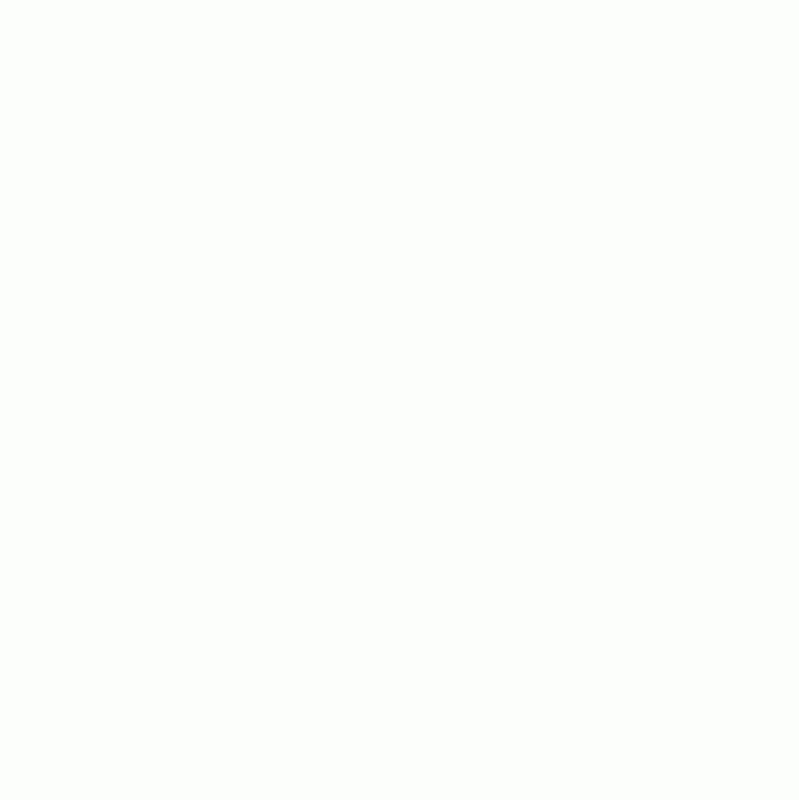
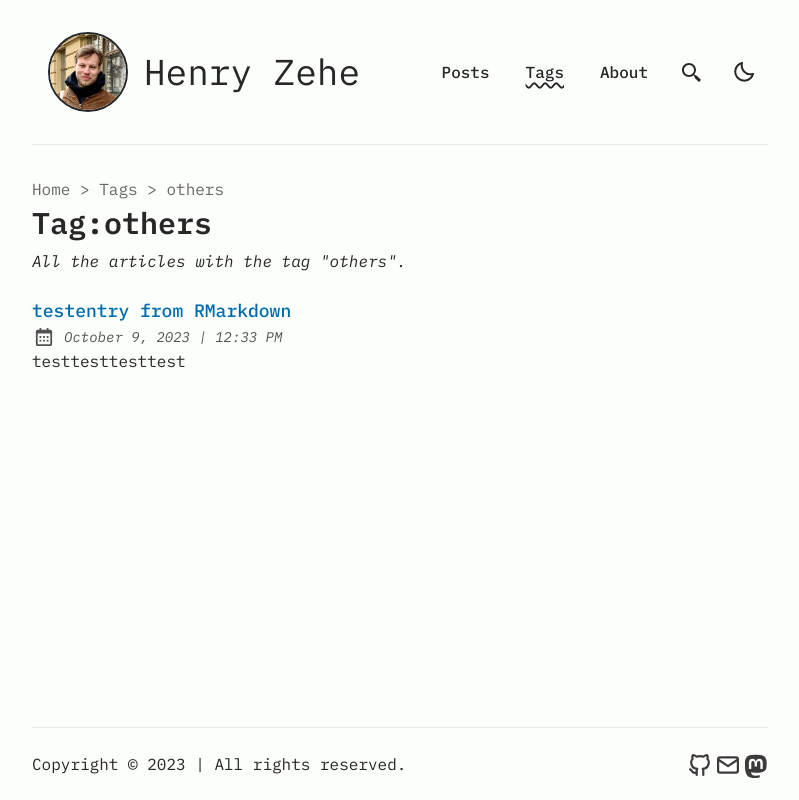
Before and after one commit to knifflig/astro-portfolio, an Astro site: page /tags/others in a window 1280 px wide. Before the commit this address had no page. Shown: the whole page, without its empty margins (240-1039 px from the left). Built offline with nearby package versions, Linux system fonts and the light colour scheme; Astro itself is replaced by a stand-in of ours; some packages are replaced by stand-ins of ours.

Commit message:
Update test.md

```diff
--- a/src/content/blog/test.md
+++ b/src/content/blog/test.md
@@ -1,7 +1,7 @@
 ---
 title: testentry from RMarkdown
 author: Henry Zehe
-pubDatetime: "`r Sys.Date()`"
+pubDatetime: 2023-10-09T12:33:31Z
 postSlug: test
 featured: false
 draft: false
```
